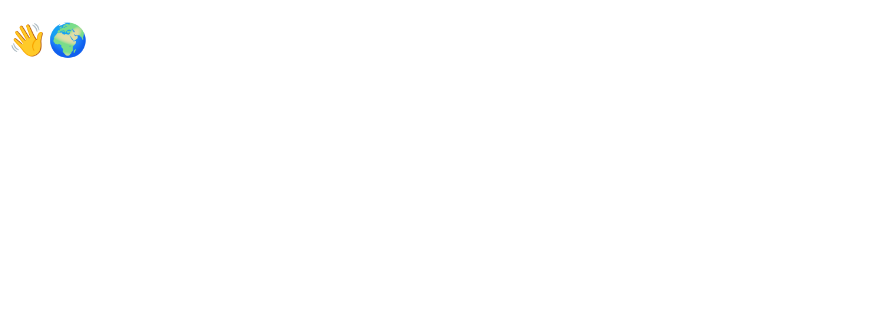
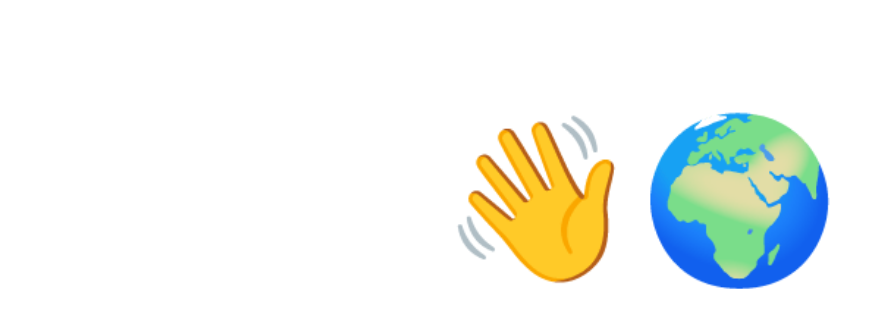
Before and after one commit to Infinita740/infinita740.github.io, a plain HTML site: page index.html in a window 1280 px wide. Shown: the whole page, without its empty margins (0-882 px from the left). Drawn offline with Linux system fonts and the light colour scheme.

Commit message:
update styles

```diff
--- a/index.html
+++ b/index.html
@@ -4,6 +4,13 @@
   <title>Hello world</title>
   <meta name="viewport" content="width=device-width, initial-scale=1.0">
   <meta charset="utf-8">
+  <style>
+    h1
+    {
+      font-size: 10em;
+      text-align: center;
+    }
+  </style>
 </head>
   <body><h1>👋🌍</h1></body>
 </html>
```
